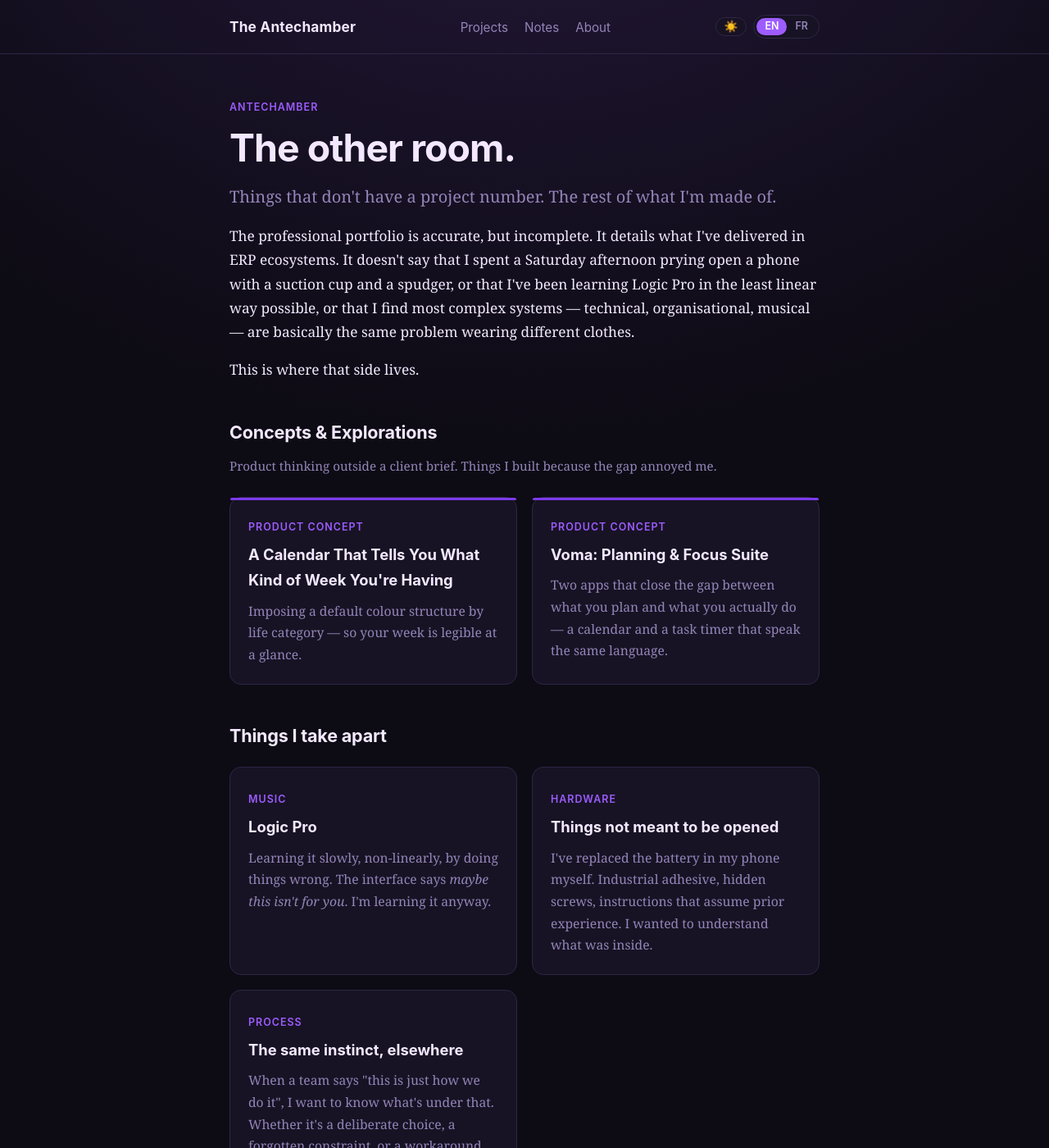
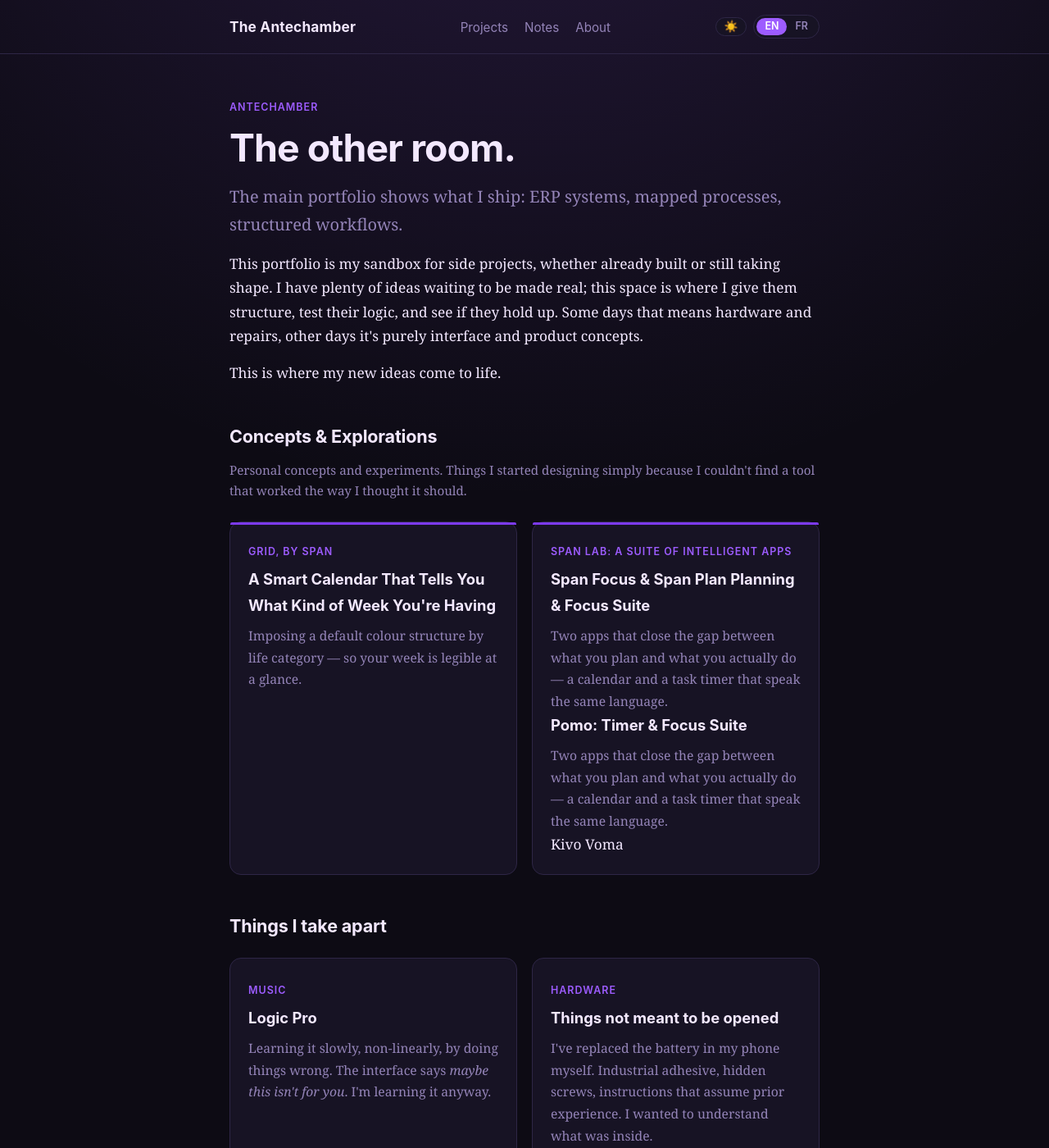
Before and after one commit to ncgimenez/draft-ncg.github.io, a Jekyll site: the page built from antechamber/index.html, in a window 1280 px wide and 1400 px high. Shown: the whole window at 82% size. Built offline with Jekyll 4.4.1, drawn with Linux system fonts in a browser that asks for light colours.

Commit message:
Revise portfolio content and project descriptions
Updated portfolio descriptions and project concepts for clarity and detail.

```diff
--- a/antechamber/index.html
+++ b/antechamber/index.html
@@ -7,36 +7,49 @@ title: The Antechamber
     <span class="etiquette">Antechamber</span>
     <h1>The other room.</h1>
     <p class="chapo">
-      Things that don't have a project number. The rest of what I'm made of.
+      The main portfolio shows what I ship: ERP systems, mapped processes, structured workflows.
     </p>
 
     <p>
-      The professional portfolio is accurate, but incomplete. It details what I've delivered in ERP ecosystems.
-      It doesn't say that I spent a Saturday afternoon prying open a phone with a suction cup
-      and a spudger, or that I've been learning Logic Pro in the least linear way possible,
-      or that I find most complex systems — technical, organisational, musical — are basically
-      the same problem wearing different clothes.
+     This portfolio is my sandbox for side projects,
+      whether already built or still taking shape.
+      I have plenty of ideas waiting to be made real;
+      this space is where I give them structure,
+      test their logic, and see if they hold up.
+      Some days that means hardware and repairs,
+      other days it's purely interface and product concepts.
     </p>
     <p>
-      This is where that side lives.
+      This is where my new ideas come to life.
     </p>
 
     <h2 id="projects">Concepts &amp; Explorations</h2>
     <p style="color: var(--texte-doux); margin-bottom: 1.5rem; font-size: 0.95rem;">
-      Product thinking outside a client brief. Things I built because the gap annoyed me.
+      Personal concepts and experiments. Things I started designing simply because I
+      couldn't find a tool that worked the way I thought it should.
     </p>
     <div class="grille">
       <a class="carte" href="creative/projet-2.html">
         <div class="carte-barre" style="background:#7c3aed"></div>
-        <span class="etiquette">Product concept</span>
-        <h3>A Calendar That Tells You What Kind of Week You're Having</h3>
-        <p>Imposing a default colour structure by life category — so your week is legible at a glance.</p>
+        <span class="etiquette">Grid, by Span</span>
+        <h3>A Smart Calendar That Tells You What Kind of Week You're Having</h3>
+        <p>
+          Imposing a default colour structure by life category — so
+          your week is legible at a glance.
+        </p>
       </a>
       <a class="carte" href="creative/projet-3.html">
         <div class="carte-barre" style="background:#7c3aed"></div>
-        <span class="etiquette">Product concept</span>
-        <h3>Voma: Planning &amp; Focus Suite</h3>
+        <span class="etiquette">Span Lab: A Suite of intelligent Apps</span>
+        <h3>Span Focus & Span Plan Planning &amp; Focus Suite</h3>
         <p>Two apps that close the gap between what you plan and what you actually do — a calendar and a task timer that speak the same language.</p>
+         <h3>Pomo: Timer &amp; Focus Suite</h3>
+        <p>Two apps that close the gap between what you plan and what you actually do — a calendar and a task timer that speak the same language.</p>
+
+        Kivo
+        Voma
+
+
       </a>
     </div>
 
```
